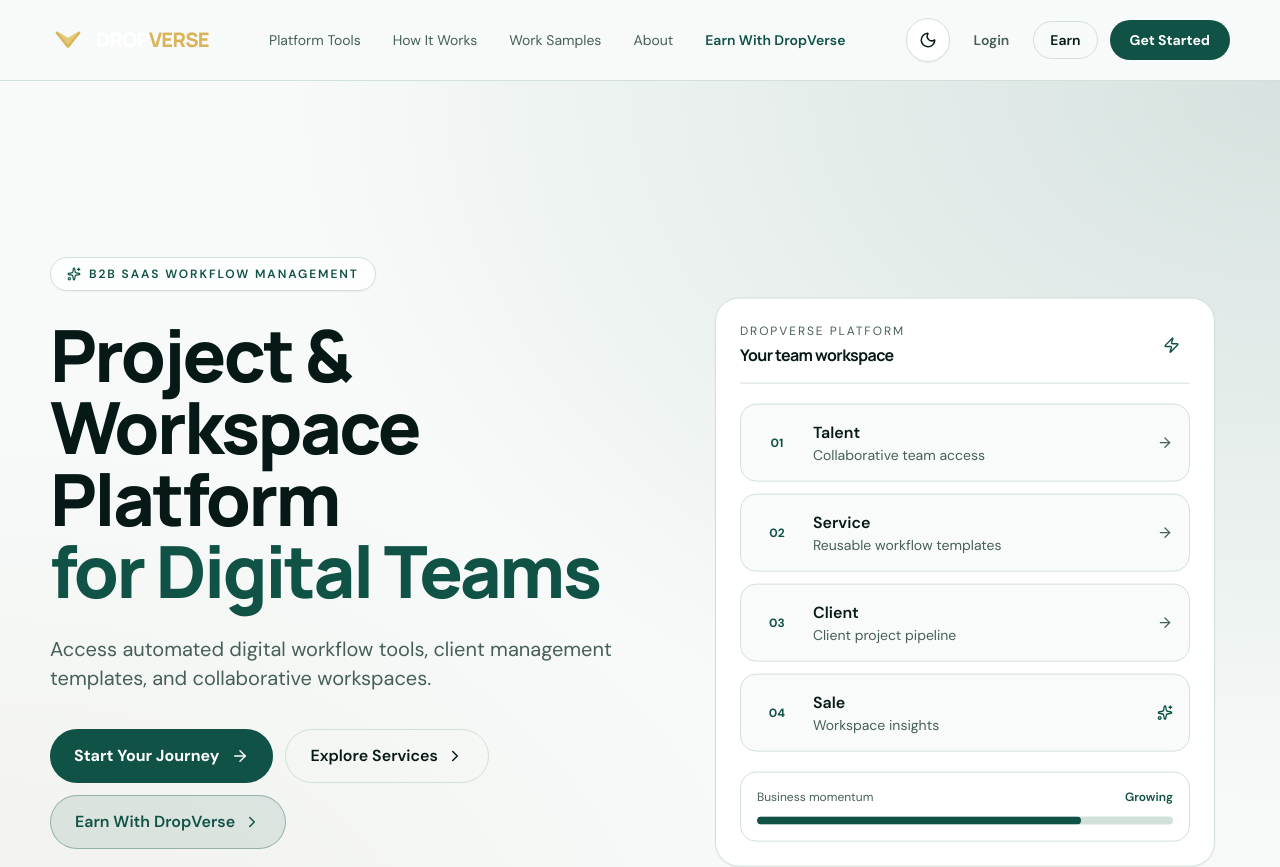
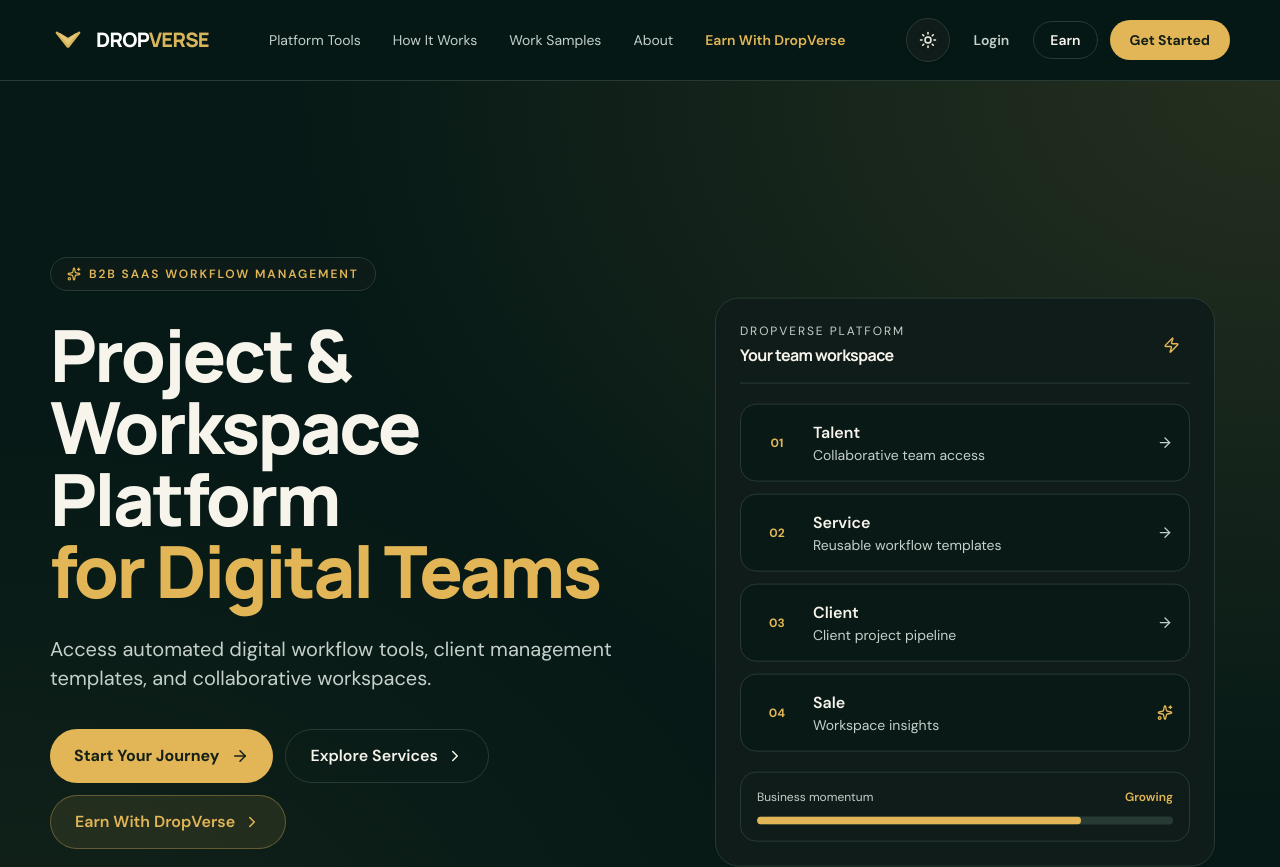
Before and after one commit to dropverseagency/dropverse, a Next.js app: page / in a window 1280 px wide. Shown: the top 867 px of the page. Built offline with nearby package versions, Linux system fonts and the light colour scheme; no server answers.

Commit message:
fix(theme): default ThemeToggle to dark; persist localStorage without FOUC mismatch

```diff
--- a/components/ThemeToggle.tsx
+++ b/components/ThemeToggle.tsx
@@ -1,11 +1,65 @@
 'use client'
-import {useEffect,useState} from 'react'
-import {Moon,Sun} from 'lucide-react'
-type Theme='light'|'dark'
-export default function ThemeToggle(){
- const [theme,setTheme]=useState<Theme>('light')
- const [mounted,setMounted]=useState(false)
- useEffect(()=>{const saved=window.localStorage.getItem('dropverse-theme');const initial:Theme=saved==='light'||saved==='dark'?saved:window.matchMedia('(prefers-color-scheme: dark)').matches?'dark':'light';setTheme(initial);document.documentElement.classList.toggle('dark',initial==='dark');document.documentElement.style.colorScheme=initial;setMounted(true)},[])
- function toggleTheme(){const next:Theme=theme==='dark'?'light':'dark';document.documentElement.classList.toggle('dark',next==='dark');document.documentElement.style.colorScheme=next;window.localStorage.setItem('dropverse-theme',next);setTheme(next)}
- return <button type="button" onClick={toggleTheme} aria-label={!mounted?'Toggle color theme':theme==='dark'?'Switch to light mode':'Switch to dark mode'} aria-pressed={mounted&&theme==='dark'} title={mounted?(theme==='dark'?'Switch to light mode':'Switch to dark mode'):'Toggle color theme'} className="inline-flex h-11 w-11 items-center justify-center rounded-full border border-border bg-card text-foreground shadow-soft transition-colors duration-200 hover:bg-muted">{mounted&&theme==='dark'?<Sun size={18} aria-hidden="true"/>:<Moon size={18} aria-hidden="true"/>}</button>
+
+import { useEffect, useState } from 'react'
+import { Moon, Sun } from 'lucide-react'
+
+type Theme = 'light' | 'dark'
+
+const STORAGE_KEY = 'dropverse-theme'
+
+function applyTheme(next: Theme) {
+  document.documentElement.classList.toggle('dark', next === 'dark')
+  document.documentElement.style.colorScheme = next
 }
+
+export default function ThemeToggle() {
+  // Default dark = original DropVerse look. Hydration-safe: script in layout
+  // applies the same default before paint.
+  const [theme, setTheme] = useState<Theme>('dark')
+  const [mounted, setMounted] = useState(false)
+
+  useEffect(() => {
+    const saved = window.localStorage.getItem(STORAGE_KEY)
+    const initial: Theme =
+      saved === 'light' || saved === 'dark' ? saved : 'dark'
+    setTheme(initial)
+    applyTheme(initial)
+    setMounted(true)
+  }, [])
+
+  function toggleTheme() {
+    const next: Theme = theme === 'dark' ? 'light' : 'dark'
+    applyTheme(next)
+    window.localStorage.setItem(STORAGE_KEY, next)
+    setTheme(next)
+  }
+
+  return (
+    <button
+      type="button"
+      onClick={toggleTheme}
+      aria-label={
+        !mounted
+          ? 'Toggle color theme'
+          : theme === 'dark'
+            ? 'Switch to light mode'
+            : 'Switch to dark mode'
+      }
+      aria-pressed={mounted && theme === 'dark'}
+      title={
+        mounted
+          ? theme === 'dark'
+            ? 'Switch to light mode'
+            : 'Switch to dark mode'
+          : 'Toggle color theme'
+      }
+      className="inline-flex h-11 w-11 items-center justify-center rounded-full border border-border bg-card text-foreground shadow-soft transition-colors duration-200 hover:bg-muted"
+    >
+      {mounted && theme === 'dark' ? (
+        <Sun size={18} aria-hidden="true" />
+      ) : (
+        <Moon size={18} aria-hidden="true" />
+      )}
+    </button>
+  )
+}
```
